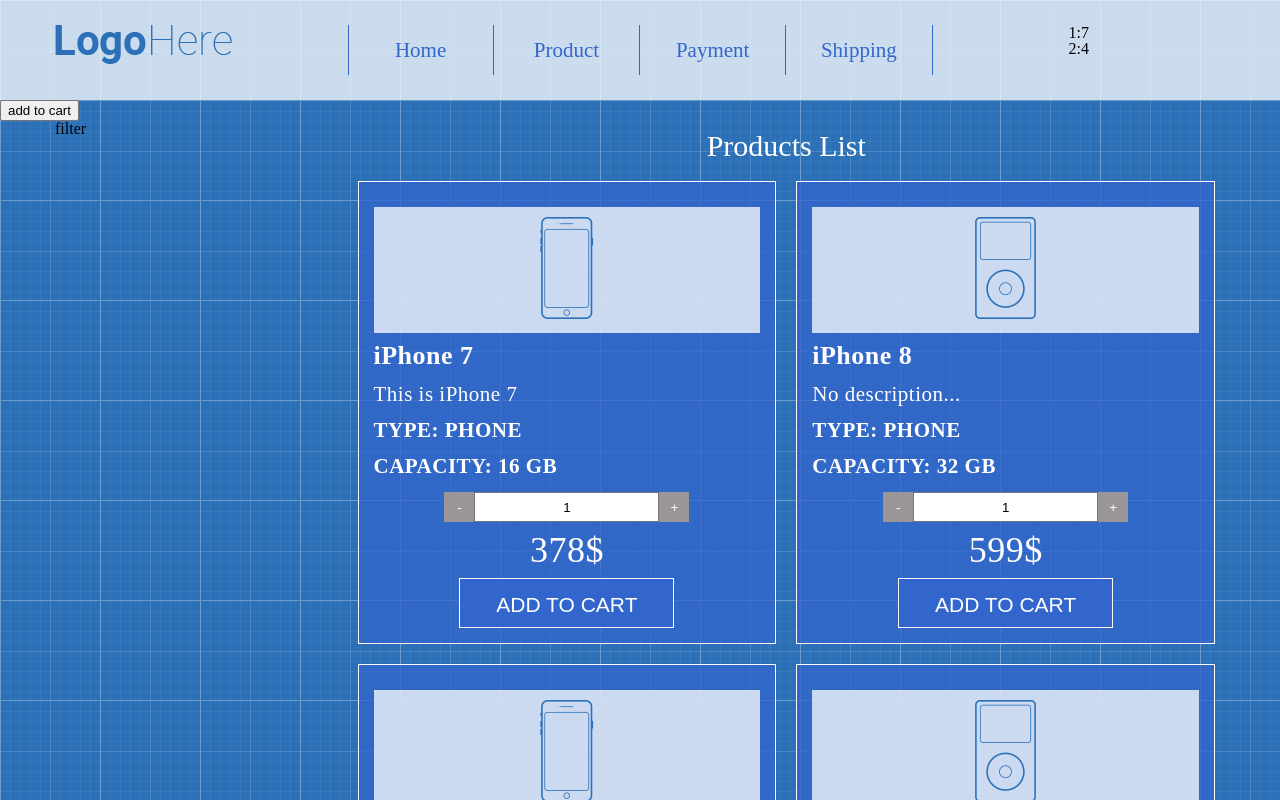
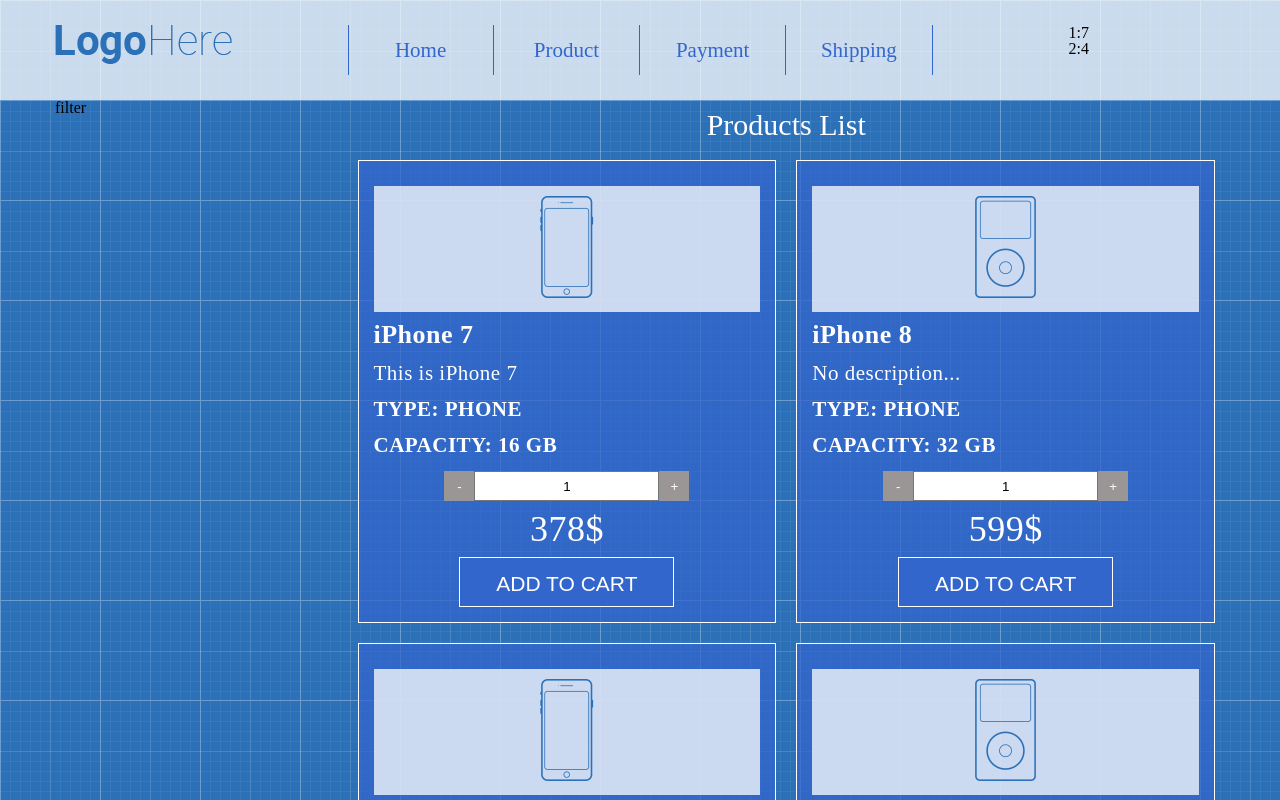
Before and after one commit to KRybiy/shop-project, a React (Create React App) app: page / in a window 1280 px wide. Shown: the top 800 px of the page. Built offline with nearby package versions, Linux system fonts and the light colour scheme.

Commit message:
added +1 to first and second products

```diff
--- a/src/App/App.js
+++ b/src/App/App.js
@@ -16,10 +16,10 @@ class App extends Component {
         }
     }
 
-    addProductToCart (productId,count){
+    addProductToCart = (productId,count) => {
         this.setState((prevState)=>({
             productsInCart:{
-            "1":prevState.productsInCart['1']+count,
+            [productId]:(prevState.productsInCart[productId] || 0)+count,
             }
         }))
     }
@@ -28,10 +28,7 @@ class App extends Component {
             <div>
             <Header
                 productsInCart={this.state.productsInCart}
-
             />
-
-            <button onClick={()=>this.addProductToCart(1,1)}>add to cart</button>
             <Main
             addProductToCart={this.addProductToCart}
             />
--- a/src/App/Main/Products/ProductListItem.js
+++ b/src/App/Main/Products/ProductListItem.js
@@ -44,6 +44,7 @@ class ProductListItem extends Component {
         }
     render () {
         const {
+            id,
             name,
             description = "No description...",
             image,
@@ -65,7 +66,7 @@ class ProductListItem extends Component {
                 {this.renderQuantity()}
                 <div className="product-price"> {price}$</div>
                 <button className="btn-add-to-cart"
-                    onClick={()=> {addProductToCart (this.state.productsInCart)}}
+                    onClick={()=> {addProductToCart (id,1)}}
                 > Add to Cart </button>
             </div>
         )
--- a/src/App/Main/Products/ProductsList.js
+++ b/src/App/Main/Products/ProductsList.js
@@ -22,6 +22,7 @@ const ProductList = ({
                    }) => (
                         <div className="col-lg-6" key={id}>
                             <ProductListItem
+                            id={id}
                             addProductToCart={addProductToCart}
                             image={image}
                             name={name}
```
